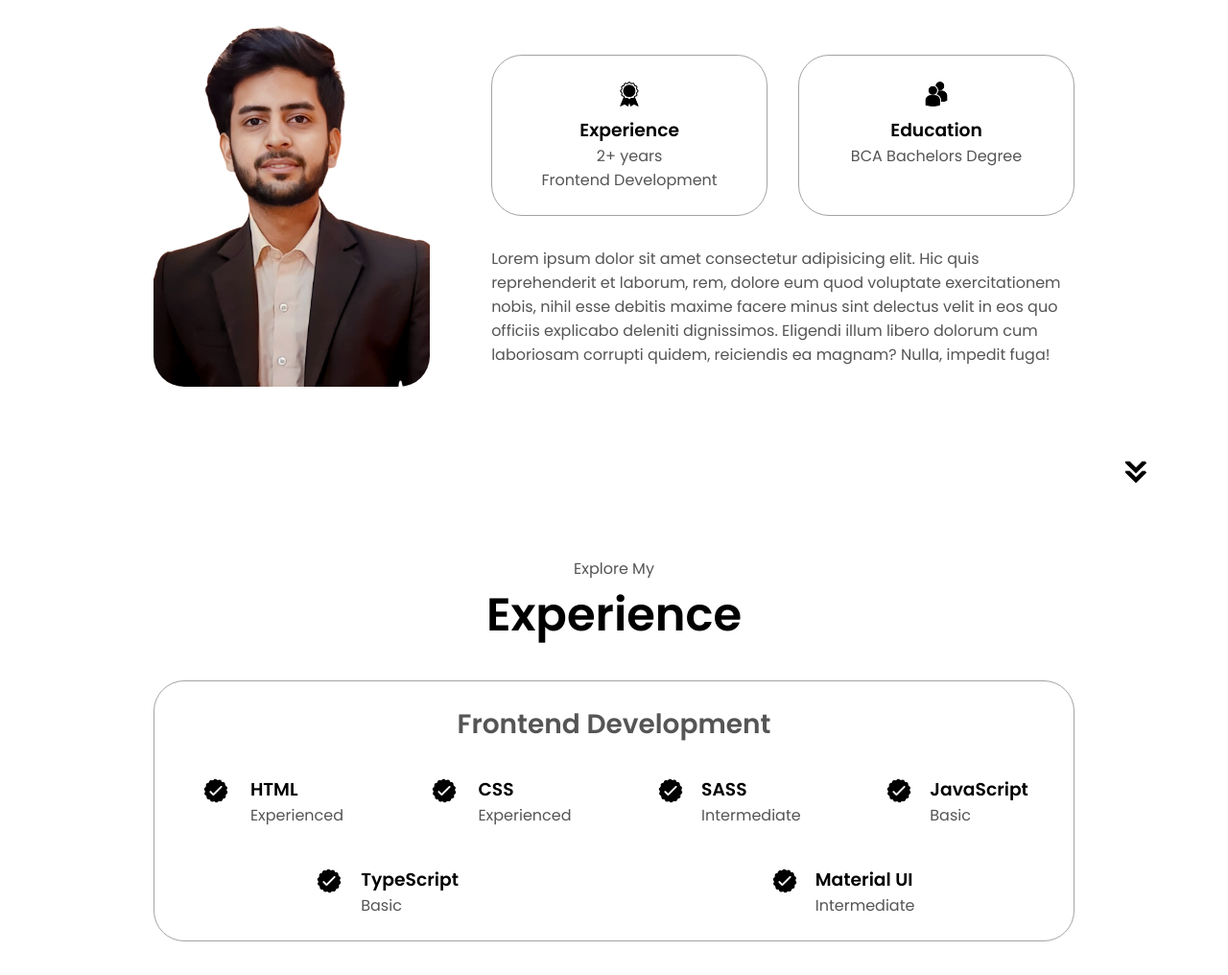
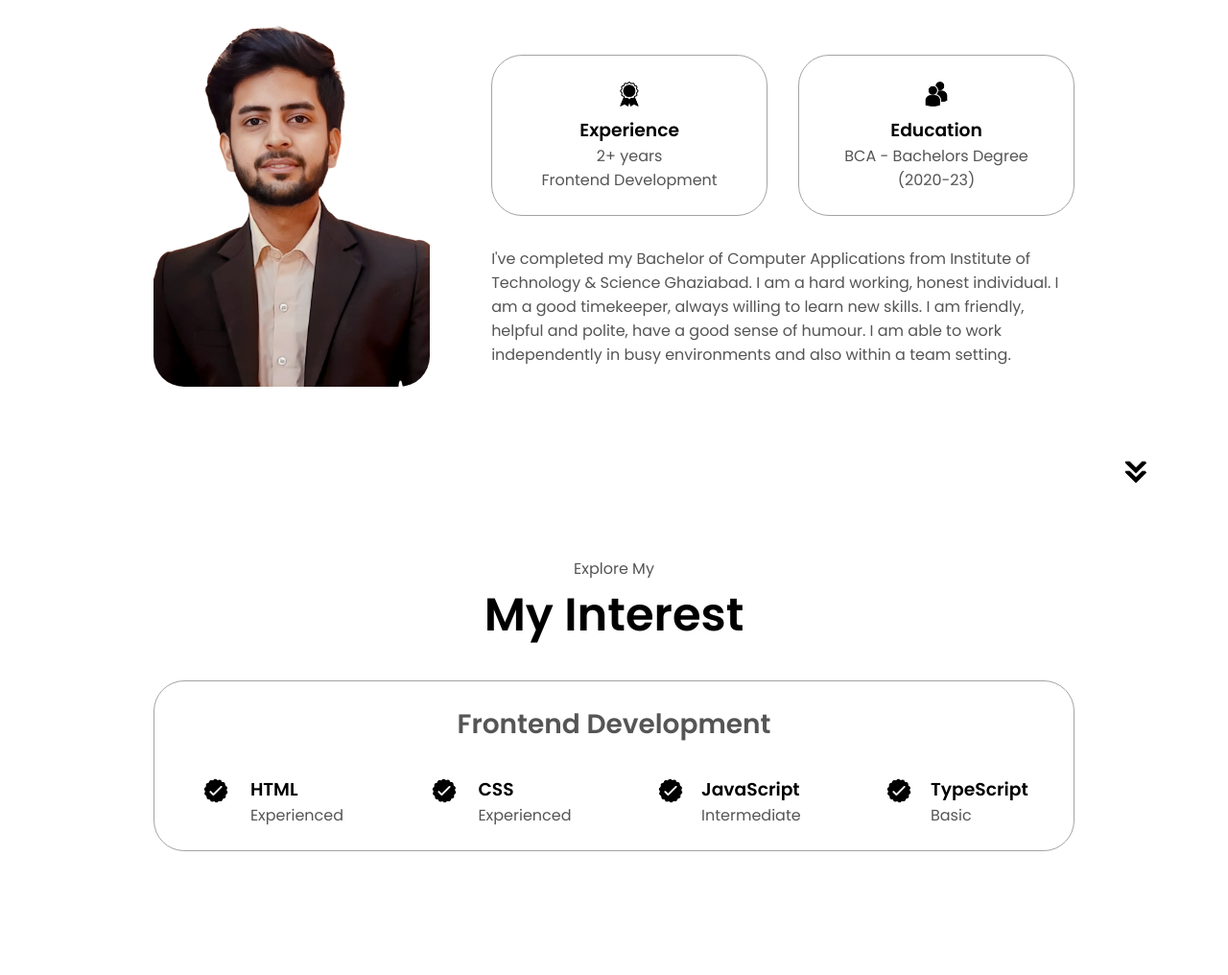
Before and after one commit to himanshupassey/himanshupassey.github.io, a plain HTML site: page index.html in a window 1280 px wide. Shown: the part 1116-2132 px from the top of the page at 96% size. Drawn offline with Linux system fonts and the light colour scheme.

Commit message:
Update index.html

```diff
--- a/index.html
+++ b/index.html
@@ -66,7 +66,7 @@
             src="./assets/github.png"
             alt="My Github profile"
             class="icon"
-            onclick="location.href='https://github.com/'"
+            onclick="location.href='https://github.com/himanshupassey'"
           />
         </div>
       </div>
@@ -100,17 +100,15 @@
                 class="icon"
               />
               <h3>Education</h3>
-              <p>BCA Bachelors Degree</p>
+              <p>BCA - Bachelors Degree<br/> (2020-23)</p>
             </div>
           </div>
           <div class="text-container">
             <p>
-              Lorem ipsum dolor sit amet consectetur adipisicing elit. Hic quis
-              reprehenderit et laborum, rem, dolore eum quod voluptate
-              exercitationem nobis, nihil esse debitis maxime facere minus sint
-              delectus velit in eos quo officiis explicabo deleniti dignissimos.
-              Eligendi illum libero dolorum cum laboriosam corrupti quidem,
-              reiciendis ea magnam? Nulla, impedit fuga!
+              I've completed my Bachelor of Computer Applications from Institute of Technology & Science Ghaziabad.
+              I am a hard working, honest individual. I am a good timekeeper, always willing to learn new skills.
+              I am friendly, helpful and polite, have a good sense of humour. I am able to work independently in
+              busy environments and also within a team setting.
             </p>
           </div>
         </div>
@@ -124,7 +122,7 @@
     </section>
     <section id="experience">
       <p class="section__text__p1">Explore My</p>
-      <h1 class="title">Experience</h1>
+      <h1 class="title">My Interest</h1>
       <div class="experience-details-container">
         <div class="about-containers">
           <div class="details-container">
@@ -159,19 +157,8 @@
                   class="icon"
                 />
                 <div>
-                  <h3>SASS</h3>
+                  <h3>JavaScript</h3>
                   <p>Intermediate</p>
-                </div>
-              </article>
-              <article>
-                <img
-                  src="./assets/checkmark.png"
-                  alt="Experience icon"
-                  class="icon"
-                />
-                <div>
-                  <h3>JavaScript</h3>
-                  <p>Basic</p>
                 </div>
               </article>
               <article>
@@ -183,17 +170,6 @@
                 <div>
                   <h3>TypeScript</h3>
                   <p>Basic</p>
-                </div>
-              </article>
-              <article>
-                <img
-                  src="./assets/checkmark.png"
-                  alt="Experience icon"
-                  class="icon"
-                />
-                <div>
-                  <h3>Material UI</h3>
-                  <p>Intermediate</p>
                 </div>
               </article>
             </div>
@@ -209,7 +185,7 @@
     </section>
     <section id="projects">
       <p class="section__text__p1">Browse My Recent</p>
-      <h1 class="title">Projects</h1>
+      <h1 class="title">Certifications</h1>
       <div class="experience-details-container">
         <div class="about-containers">
           <div class="details-container color-container">
```
